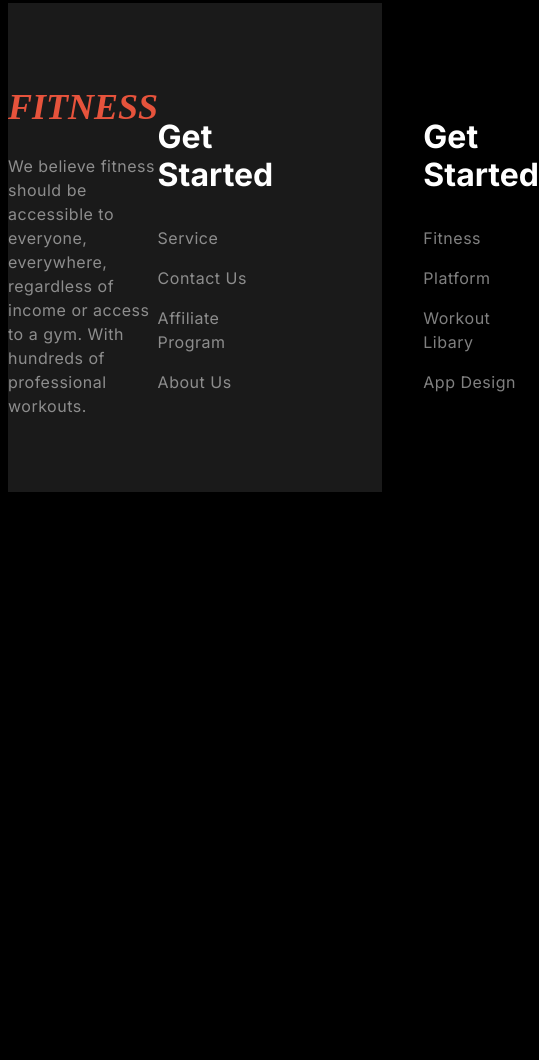
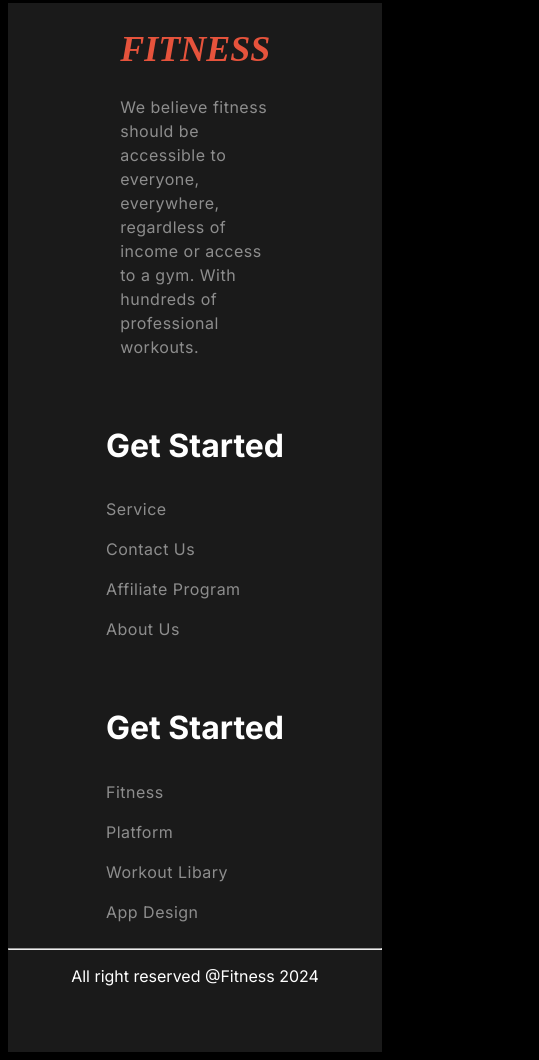
Before and after one commit to Razaul007/fitness, a plain HTML site: page index.html in a window 390 px wide. Shown: the part 6028-7088 px from the top of the page, 539 px wide, since content can reach past the window. Before the commit the page ends 6528 px from the top, so only its background shows below. Drawn offline with Linux system fonts and the light colour scheme.

Commit message:
footer respoaive

```diff
--- a/index.html
+++ b/index.html
@@ -149,10 +149,12 @@
         </section>
     </body>
     <footer class="footer">
+        <div class="footer-one">
             <div class="footer-text">
                 <div>
                     <h1 class="nav-title">FITNESS</h1>
-                <p class="banner-description">We believe fitness should be accessible to everyone, everywhere, regardless of
+                    <p class="banner-description">We believe fitness should be accessible to everyone, everywhere,
+                        regardless of
                         income or access to a gym. With hundreds of professional workouts.</p>
                 </div>
             </div>
@@ -172,6 +174,12 @@
                     <p class="banner-description">App Design</p>
                 </div>
             </div>
+        </div>
+        <div>
+            <hr class="hrline">
+            <p class="right">All right reserved @Fitness 2024</p>
+        </div>
+
     </footer>
 
 </body>
--- a/style.css
+++ b/style.css
@@ -390,13 +390,19 @@
     margin-left: 15px;
 }
 
-.footer {
+
+.footer{
+    height: auto;
+    margin-top: 80px;
+    /* margin-bottom: 20px; */
+    padding-bottom: 50px;
+    align-items: center;
+    background: rgba(255, 255, 255, 0.10);
+}
+.footer-one {
     display: flex;
     justify-content: space-around;
-    height: 489px;
-    margin-top: 80px;
-    align-items: center;
-    background: rgba(255, 255, 255, 0.10);
+
 
 }
 .footer-text{
@@ -415,6 +421,14 @@
     gap: 150px;
 
 }
+.hrline{
+    width: auto;
+    color: antiquewhite;
+}
+.right{
+    color: #FFF;
+    text-align: center;
+}
 
 
 /* Responsive design */
@@ -424,6 +438,24 @@
         width: 80%;
         height: auto;
         margin: 0 auto;
+    }
+    .point{
+        display: flex;
+        flex-direction: column;
+        gap: 20px;
+    }
+
+    .footer{
+        height: auto;
+        align-items: center;
+        background: rgba(255, 255, 255, 0.10);
+    }
+
+    .footer-one {
+        display: flex;
+        flex-direction: column;
+        gap: 20px;
+        align-items: center;
     }
 
     .team-title {
```
Lines whose indentation alone changed are shown as unchanged.
